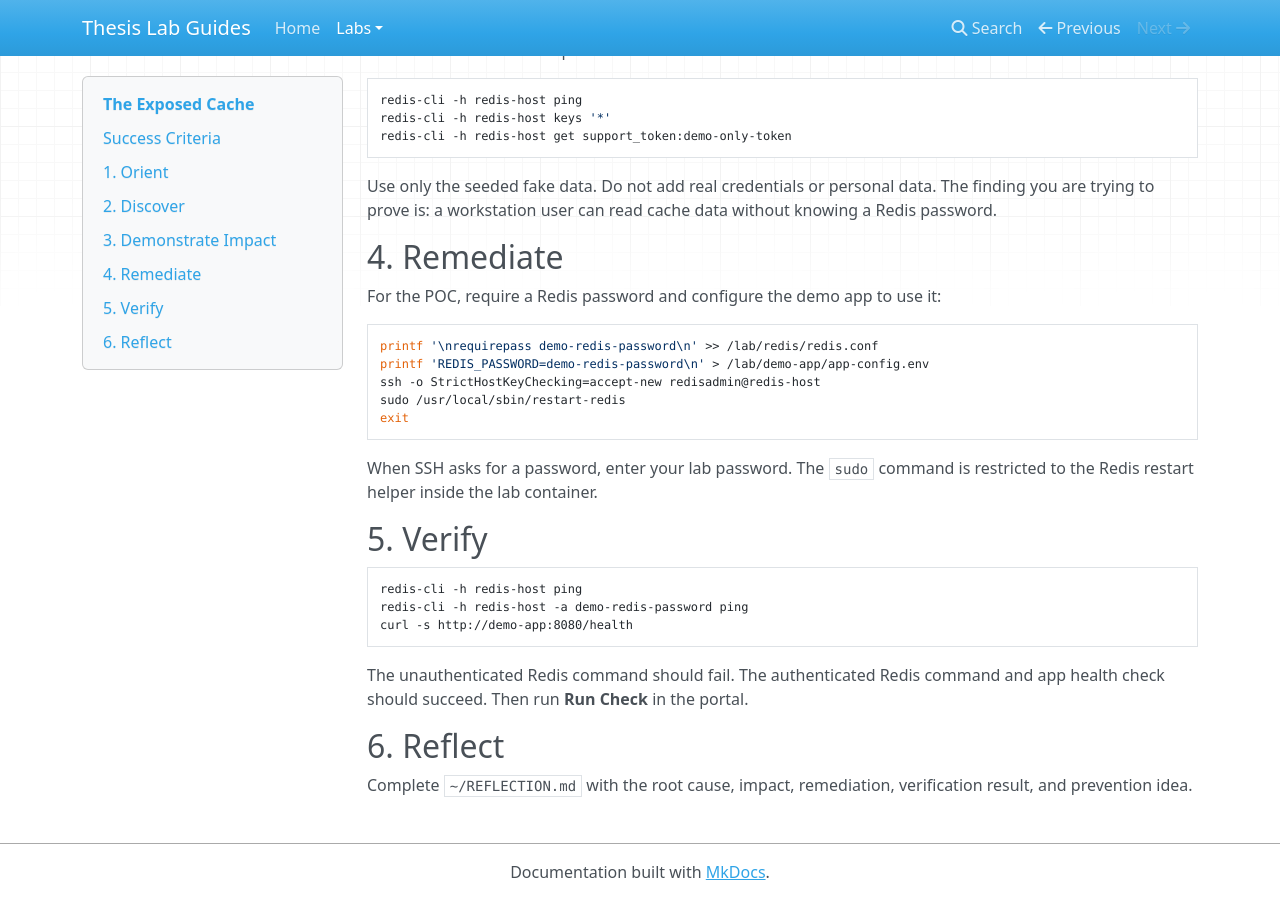
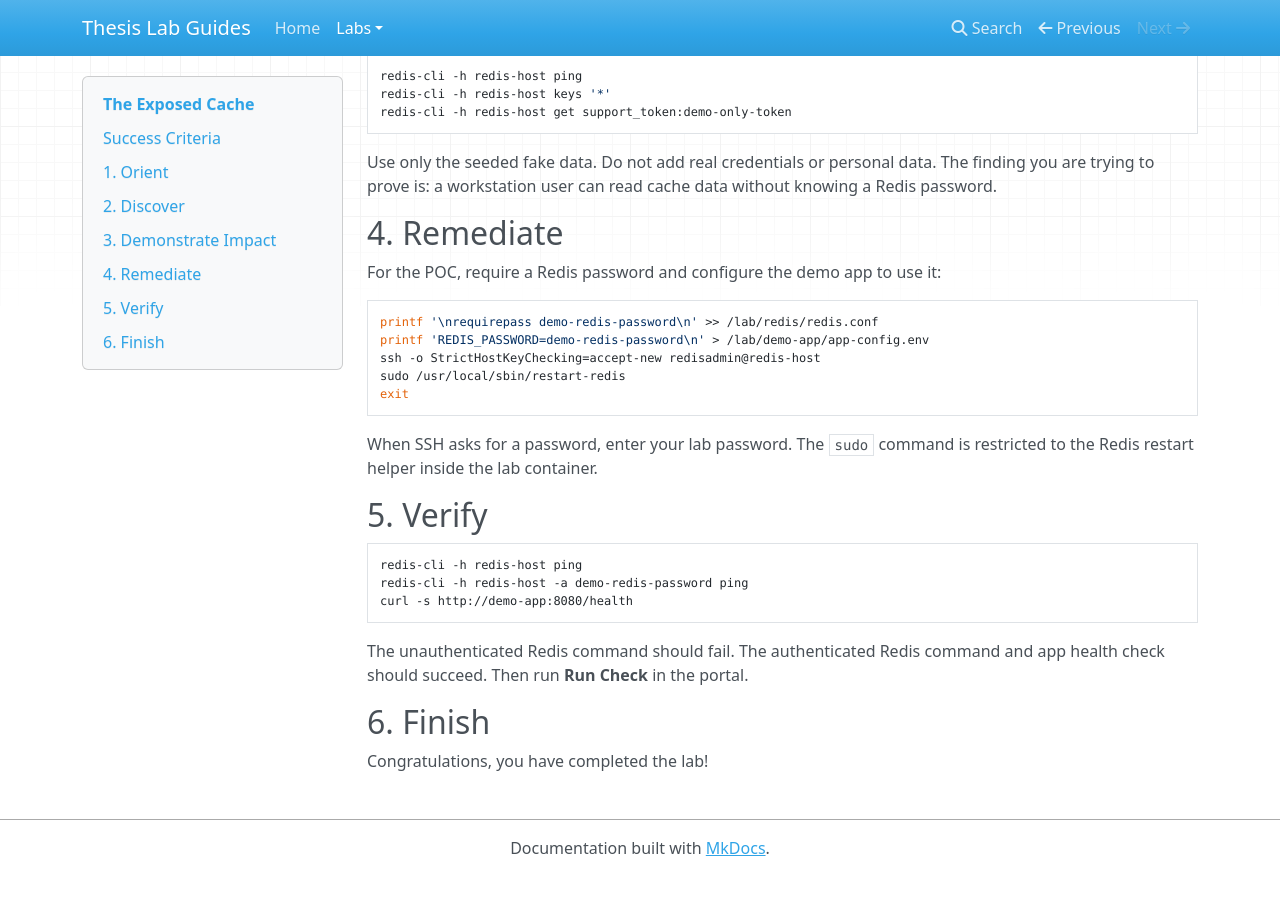
Before and after one commit to sagar-uprety/containerized-cybersecurity-lab-platform, an MkDocs documentation site: the page built from docs/labs/redis-exposed.md, in a window 1280 px wide and 900 px high, scrolled down 946 px. Built offline with MkDocs 1.6.1, drawn with Linux system fonts in a browser that asks for light colours; nearby versions of some CDN libraries; after the commit the page ends 1822 px from its top, so only the background shows below that; some of the changed text lies outside the part shown.

Commit message:
refactor: remove hint and reflection artifacts

```diff
--- a/docs/labs/redis-exposed.md
+++ b/docs/labs/redis-exposed.md
@@ -23,7 +23,6 @@ Important paths:
 
 - Redis config: `/lab/redis/redis.conf`
 - Demo app config: `/lab/demo-app/app-config.env`
-- Reflection template: `~/REFLECTION.md`
 
 ## 2. Discover
 
@@ -74,6 +73,6 @@ curl -s http://demo-app:8080/health
 
 The unauthenticated Redis command should fail. The authenticated Redis command and app health check should succeed. Then run **Run Check** in the portal.
 
-## 6. Reflect
+## 6. Finish
 
-Complete `~/REFLECTION.md` with the root cause, impact, remediation, verification result, and prevention idea.
+Congratulations, you have completed the lab!
```
Also changed, not shown: labs/README.md (+0 -2 lines), labs/STUDENT_GUIDE_TEMPLATE.md (+1 -1 lines), labs/TEMPLATE.md (+0 -5 lines), labs/redis-exposed/files/REFLECTION.md (deleted, +0 -21 lines), platform-docs/maintainer-notes.md (+1 -2 lines), 9 other files.
